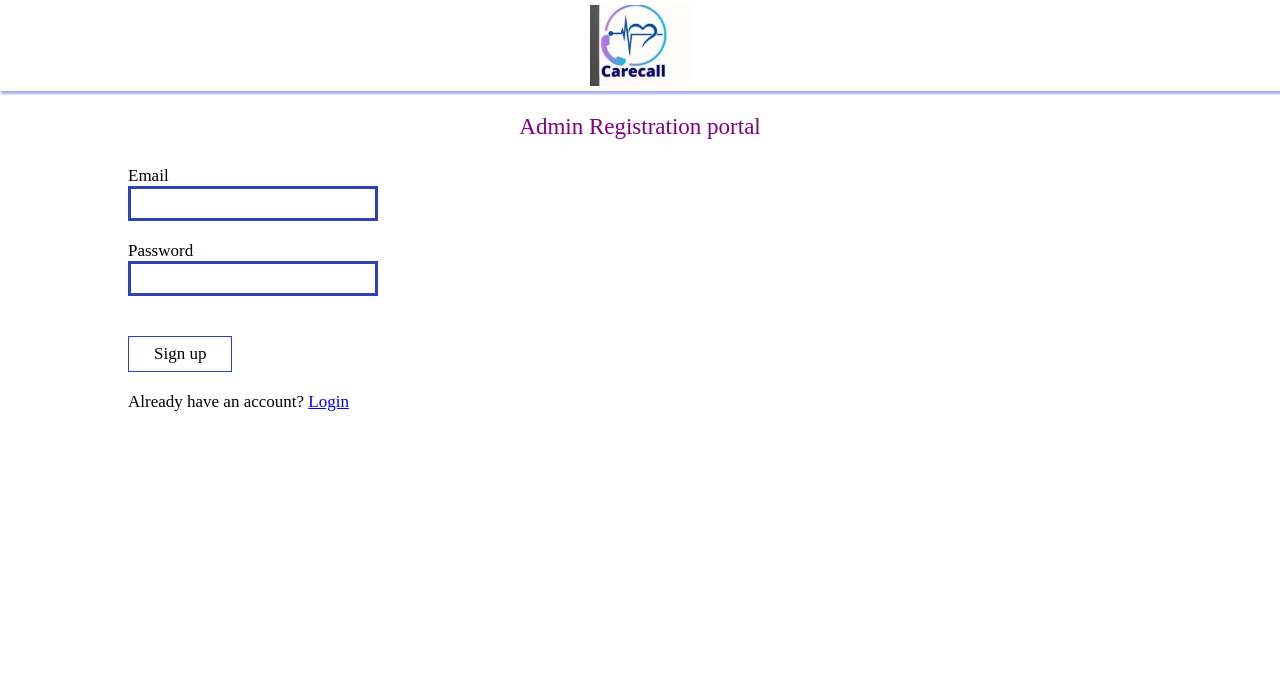
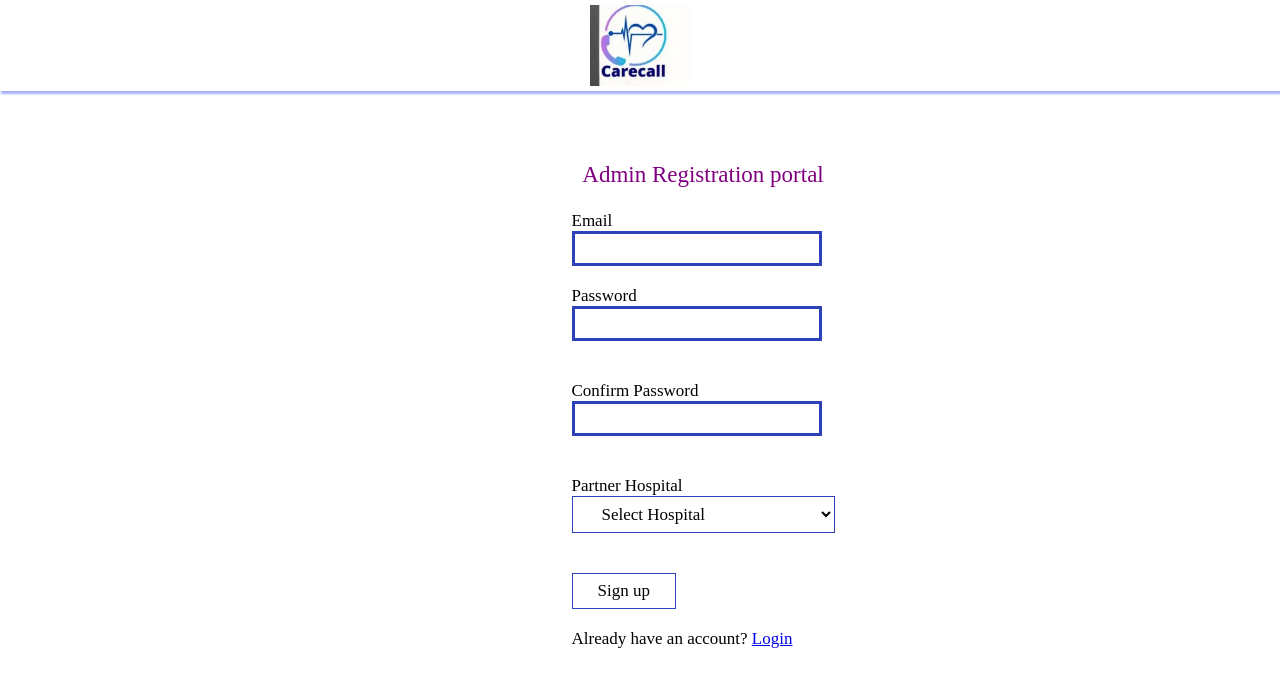
Before and after one commit to Ephraim19/Carecall, a React (Create React App) app: page /email/signup in a window 1280 px wide. Shown: the top 686 px of the page. Built offline with nearby package versions, Linux system fonts and the light colour scheme.

Commit message:
Added email login and signup as primary reg

```diff
--- a/src/components/Forms/EmailLogin.js
+++ b/src/components/Forms/EmailLogin.js
@@ -1,8 +1,9 @@
 import React, { useEffect } from "react";
 import { signInWithEmailAndPassword } from "firebase/auth";
 import { auth } from "../Firebase";
-import { useNavigate ,Link} from "react-router-dom";
+import { useNavigate, Link } from "react-router-dom";
 import carecall from "../carecall.png";
+import Cookies from "js-cookie";
 
 const EmailLogin = () => {
   const [email, setEmail] = React.useState("");
@@ -22,14 +23,14 @@ const EmailLogin = () => {
       .then((userCredential) => {
         // Signed in
         const user = userCredential.user;
-        navigate("/dashboard")
+        Cookies.set("name", userCredential.user.email, { expires: 7 });
+        navigate("/dashboard");
         console.log(user);
       })
       .catch((error) => {
         setErrorCode(error.message);
       });
-
-}
+  };
 
   return (
     <div>
@@ -41,10 +42,13 @@ const EmailLogin = () => {
           className="App-logo"
         />
       </nav>
-      <h3 style={{ color: "purple", fontSize: "23px", textAlign: "center" }}>
+      <div className="dashboard">
+        <form className="newForm">
+          <h3
+            style={{ color: "purple", fontSize: "23px", textAlign: "center" }}
+          >
             Admin Login portal
           </h3>
-      <form className="newForm">
           <label>
             <b>Email</b> <br />
             <input
@@ -58,7 +62,7 @@ const EmailLogin = () => {
           <label>
             <b>Password</b> <br />
             <input
-            type="text"
+              type="password"
               value={password}
               onChange={(e) => setPassword(e.target.value)}
             />
@@ -73,9 +77,11 @@ const EmailLogin = () => {
           <br />
           <br />
 
-        <b>Don't have an account? <Link to="/email/signup">Signup</Link></b>
+          <b>
+            Don't have an account? <Link to="/email/signup">Signup</Link>
+          </b>
         </form>
-
+      </div>
     </div>
   );
 };
--- a/src/components/Forms/EmailSignup.js
+++ b/src/components/Forms/EmailSignup.js
@@ -1,23 +1,44 @@
-import React from 'react'
+import React from "react";
 import { createUserWithEmailAndPassword } from "firebase/auth";
 import { auth } from "../Firebase";
-import { useNavigate,Link } from "react-router-dom";
+import { useNavigate, Link } from "react-router-dom";
 import carecall from "../carecall.png";
+import { database } from "../Firebase";
+import { ref, push, get, update, set } from "firebase/database";
+
 const EmailSignup = () => {
   const [email, setEmail] = React.useState("");
   const [password, setPassword] = React.useState("");
+  const [password1, setPassword1] = React.useState("");
+
   const navigate = useNavigate();
   const [errorCode, setErrorCode] = React.useState("");
+  const [passwordErrorCode, setPasswordErrorCode] = React.useState("");
+  const [hospital, setHospital] = React.useState("");
+
+  const handleHospital = (e) => {
+    setHospital(e.target.value);
+    console.log(e.target.value);
+  };
 
   const onSubmit = async (e) => {
     e.preventDefault();
 
+    if (password !== password1) {
+      setPasswordErrorCode("Passwords do not match!");
+    } else {
       await createUserWithEmailAndPassword(auth, email, password)
         .then((userCredential) => {
+          push(ref(database, hospital + "/" + "Admins"), {
+            admin: userCredential.user.email,
+            hospital: hospital,
+          }).catch((error) => {
+            console.error("Error adding document: ", error);
+          });
           // Signed in
           const user = userCredential.user;
           console.log(user);
-            navigate("/dashboard");
+          navigate("/email/login");
           // ...
         })
         .catch((error) => {
@@ -26,6 +47,7 @@ const EmailSignup = () => {
           console.log(errorCode, errorMessage);
           // ..
         });
+    }
   };
   return (
     <div>
@@ -37,10 +59,14 @@ const EmailSignup = () => {
           className="App-logo"
         />
       </nav>
-      <h3 style={{ color: "purple", fontSize: "23px", textAlign: "center" }}>
+
+      <div className="dashboard">
+        <form className="newForm">
+          <h3
+            style={{ color: "purple", fontSize: "23px", textAlign: "center" }}
+          >
             Admin Registration portal
           </h3>
-      <form className="newForm">
           <label>
             <b>Email</b> <br />
             <input
@@ -54,26 +80,72 @@ const EmailSignup = () => {
           <label>
             <b>Password</b> <br />
             <input
-            type="text"
+              type="password"
               value={password}
               onChange={(e) => setPassword(e.target.value)}
             />
           </label>
           <br />
+          <b style={{ color: "red" }}>{passwordErrorCode}</b>
+          <br />
+          <br />
+          <label>
+            <b>Confirm Password</b> <br />
+            <input
+              type="password"
+              value={password1}
+              onChange={(e) => setPassword1(e.target.value)}
+            />
+          </label>
+          <br />
+          <b style={{ color: "red" }}>{passwordErrorCode}</b>
+          <br />
+          <br />
+          <b>Partner Hospital</b> <br />
+          <label htmlFor="Gender">
+            <select onChange={handleHospital}>
+              <option className="App-info" value="HS" key={"HS"}>
+                Select Hospital
+              </option>
+              <option
+                className="App-info"
+                value="EQA_Nairobi_West_Hospital"
+                key={"EQA_Nairobi_West_Hospital"}
+              >
+                EQA Nairobi West Hospital
+              </option>
+              <option
+                className="App-info"
+                value="EQA_South_B"
+                key={"EQA_South_B"}
+              >
+                EQA South B
+              </option>
+              <option
+                className="App-info"
+                value="EQA_Kitengela"
+                key={"EQA_Kitengela"}
+              >
+                EQA Kitengela
+              </option>
+            </select>
+          </label>
+          <br />
           <br />
           <b style={{ color: "red" }}>{errorCode}</b>
           <br />
-
           <button type="submit" onClick={onSubmit}>
             Sign up
           </button>
           <br />
           <br />
-
-        <b>Already have an account? <Link to="/email/login">Login</Link></b>
+          <b>
+            Already have an account? <Link to="/email/login">Login</Link>
+          </b>
         </form>
       </div>
-  )
-}
+    </div>
+  );
+};
 
-export default EmailSignup
+export default EmailSignup;
--- a/src/components/Forms/ExternalForm.js
+++ b/src/components/Forms/ExternalForm.js
@@ -1,5 +1,5 @@
 import React, { useEffect, useState } from "react";
-import { database, storage } from "../Firebase";
+import { database,  storage } from "../Firebase";
 import { ref, push, get, update, set } from "firebase/database";
 import carecall from "../carecall.png";
 import { ToastContainer, toast } from "react-toastify";
@@ -47,6 +47,7 @@ const ExternalForm = () => {
 
   const [blood, setBlood] = useState("");
   const [phoneErr, setPhoneErr] = useState("");
+
 
   const dbRef = ref(database, "HealthCordinator");
   const dbRef1 = ref(database, "clients");
@@ -831,7 +832,7 @@ const ExternalForm = () => {
 
   const handleHospital = (e) => {
     setHospital(e.target.value);
-    console.log(e.target.value);
+
   };
 
   // Handle file upload event and update state
@@ -880,7 +881,6 @@ const ExternalForm = () => {
           >
             Member Information
           </h4>
-
           <b>Hospital name*</b> <br />
           <label htmlFor="Gender">
             <select onChange={handleHospital}>
--- a/src/components/Router.js
+++ b/src/components/Router.js
@@ -24,9 +24,11 @@ import EmailSignup from "./Forms/EmailSignup";
 
 const Router = () => {
   return (
-    <BrowserRouter >
+    <BrowserRouter>
       <Routes>
-        <Route path="/" Component={Login} />
+        {/* //<Route path="/" Component={Login} /> */}
+        <Route path="/" Component={EmailLogin} />
+
         <Route path="/dashboard" Component={Dashboard} />
         <Route path="/patient" Component={Patient} />
         <Route path="/new" Component={ExternalForm} />
@@ -49,9 +51,6 @@ const Router = () => {
         <Route path="/new/added" Component={NewAdded} />
         <Route path="/email/login" Component={EmailLogin} />
         <Route path="/email/signup" Component={EmailSignup} />
-
-
-
       </Routes>
     </BrowserRouter>
   );
```
Lines whose indentation alone changed are shown as unchanged.
